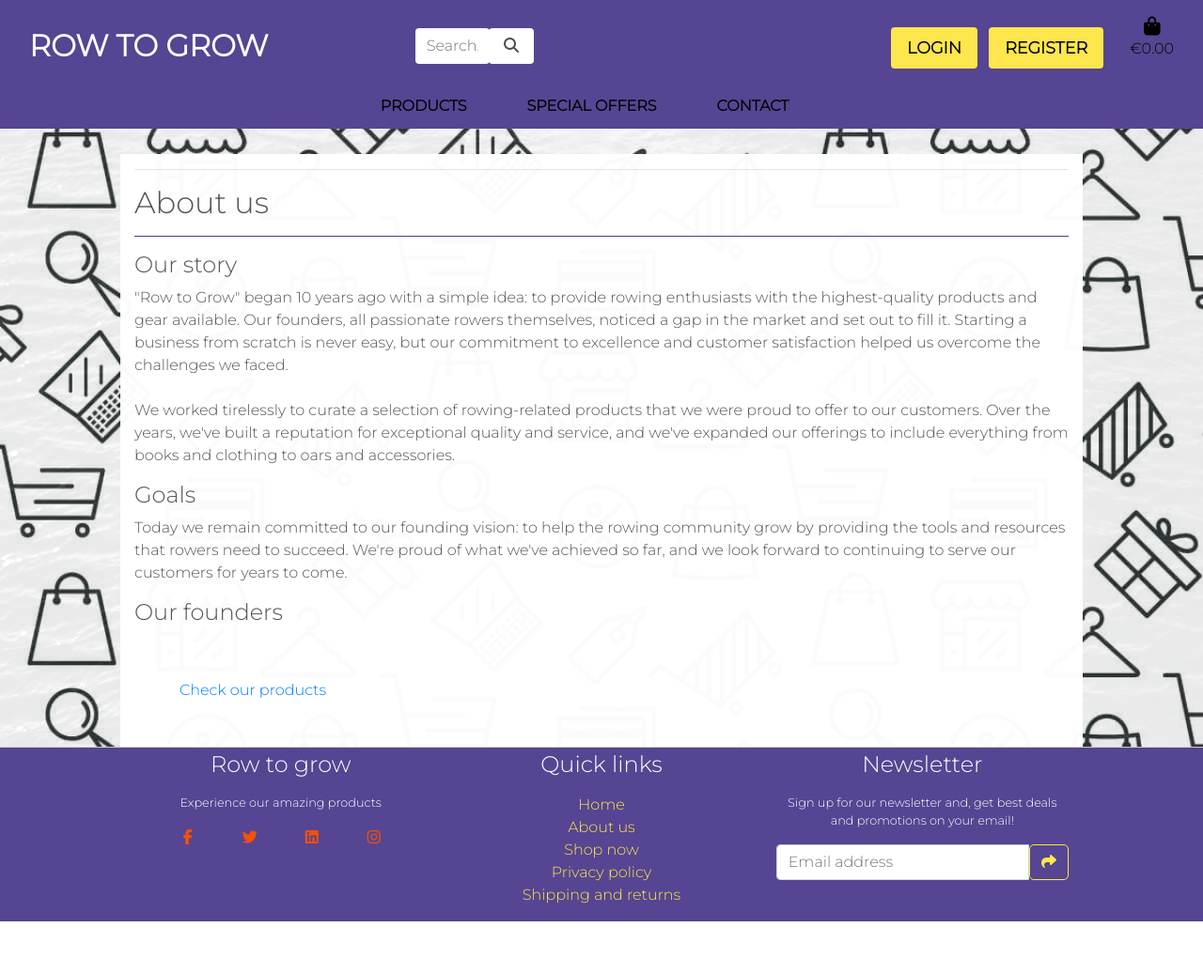
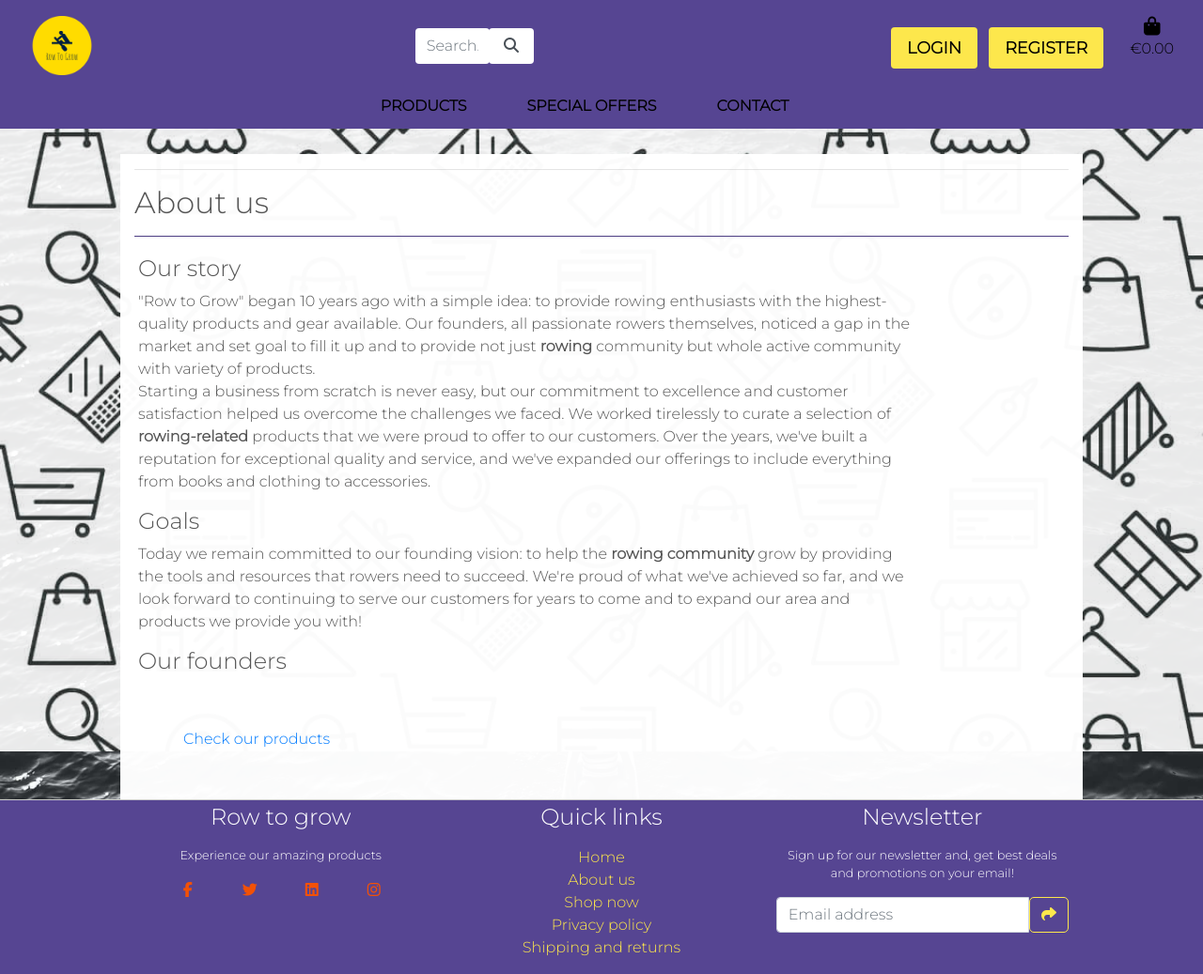
Before and after one commit to tmarkec/row_to_grow, a Django app: page /about/ in a window 1280 px wide. Shown: the whole page at 94% size. Before the commit the page ends 981 px from the top, so only its background shows below. Run offline with Django 3.2, Linux system fonts and the light colour scheme; some libraries are stand-ins or nearby versions.

Commit message:
add logo to the header

```diff
--- a/home/templates/home/about_us.html
+++ b/home/templates/home/about_us.html
@@ -22,25 +22,26 @@
         </div>
     </div>
     <div class="row">
-        <div class="col">
+        <div class="col-sm-12 col-md-10 m-1">
             <h4>Our story</h4>
             <p>"Row to Grow" began 10 years ago with a simple idea:
                 to provide rowing enthusiasts with the highest-quality
                 products and gear available. Our founders, all passionate
-                rowers themselves, noticed a gap in the market and set out
-                to fill it. Starting a business from scratch is never easy, but our
+                rowers themselves, noticed a gap in the market and set goal to fill it up
+                and to provide not just <strong>rowing </strong>community but whole active community with
+                variety of products.<br> Starting a business from scratch is never easy, but our
                 commitment to excellence and customer satisfaction helped us overcome
-                the challenges we faced.<br><br> We worked tirelessly to curate a selection of
-                rowing-related products that we were proud to offer to our customers.
+                the challenges we faced. We worked tirelessly to curate a selection of
+                <strong>rowing-related </strong>products that we were proud to offer to our customers.
                 Over the years, we've built a reputation for exceptional quality and
                 service, and we've expanded our offerings to include everything from
-                books and clothing to oars and accessories.</p>
+                books and clothing to accessories.</p>
             <h4>Goals</h4>
             <p>Today we remain committed
-                to our founding vision: to help the rowing community grow by providing
+                to our founding vision: to help the <strong>rowing community</strong> grow by providing
                 the tools and resources that rowers need to succeed.
                 We're proud of what we've achieved so far, and we look forward to continuing
-                to serve our customers for years to come.</p>
+                to serve our customers for years to come and to expand our area and products we provide you with!</p>
             <h4>Our founders</h4>
             <div class="row">
                 <div class="col"></div>
--- a/products/templates/products/product_detail.html
+++ b/products/templates/products/product_detail.html
@@ -122,6 +122,7 @@
                     <small class="ml-3 m-3">
                         <a href="{% url 'edit_product' product.id %}">Edit product</a>
                         <form action="{% url 'delete_product' product.id %}" method="POST">
+                            {% csrf_token %}
                             <button type="button" class="text-danger delete" data-toggle="modal"
                                 data-target="#product_delete_{{product.id}}">
                                 Delete product
--- a/static/css/base.css
+++ b/static/css/base.css
@@ -13,6 +13,10 @@ a {
 
 a:hover {
     text-decoration: none;
+}
+.logo {
+    max-width: 100px;
+    max-height: 100px;
 }
 .hr {
     background-color: #564592;
--- a/templates/base.html
+++ b/templates/base.html
@@ -1,14 +1,16 @@
 {% load static %}
-
 <!doctype html>
 <html lang="en">
-
 <head>
-
     {% block meta %}
     <meta http-equiv="X-UA-Compatible" content="ie=edge">
     <meta charset="utf-8">
     <meta name="viewport" content="width=device-width, initial-scale=1, shrink-to-fit=no">
+    <meta name="author" content="Marko Tot">
+    <meta name="description"
+    content="Rowing related products">
+    <meta name="keywords"
+    content="rowing, rowing apperal, rowing clothing, row, sport clothes, training material">
     {% endblock %}
 
     {% block extra_meta %}
@@ -49,9 +51,9 @@
 <body>
     <header class="container-fluid fixed-top navi">
         <div id="topnav" class="row pt-lg-2 d-none d-lg-flex align-items-start p-0">
-            <div class="col-12 col-lg-4 my-auto py-1 py-lg-0 text-center text-lg-left">
+            <div class="col-12 col-lg-4 my-auto p-0 m-0">
                 <a href="{% url 'home' %}" class="nav-link main-logo-link">
-                    <h2 class="logo-font text-white my-0"><strong>Row to grow</strong></h2>
+                    <img src="{% static 'images/logos.png' %}" alt="Row to grow logo" class="logo"></a>
                 </a>
             </div>
             <div class="col-12 col-lg-4 my-auto py-1 py-lg-0">
```
Also changed, not shown: products/templates/products/products.html (+7 -5 lines), media/Untitled.png (added), media/Untitled_d09Yf6l.png (added), static/images/logo.png (added), static/images/logos.png (added). Lines whose indentation alone changed are shown as unchanged.
